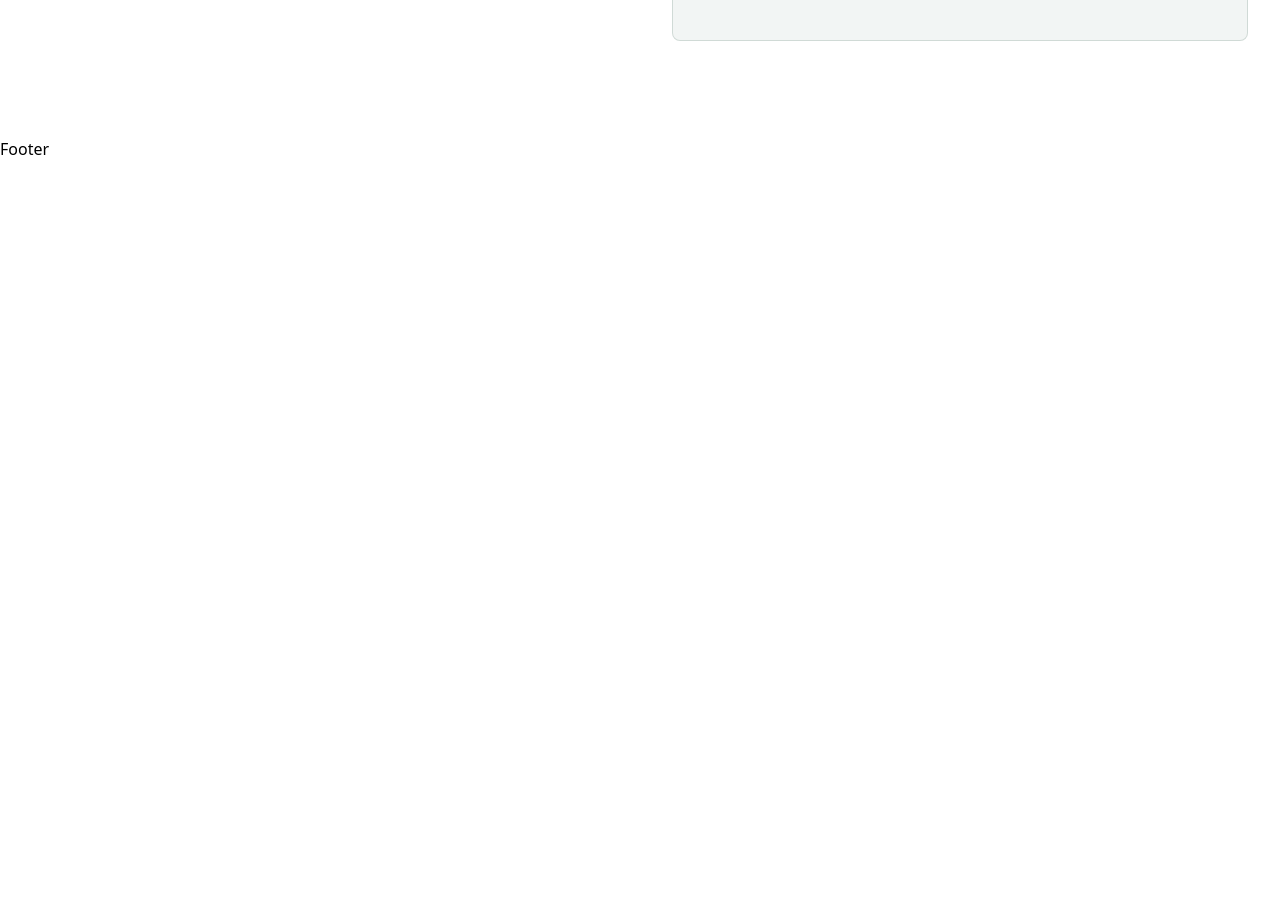
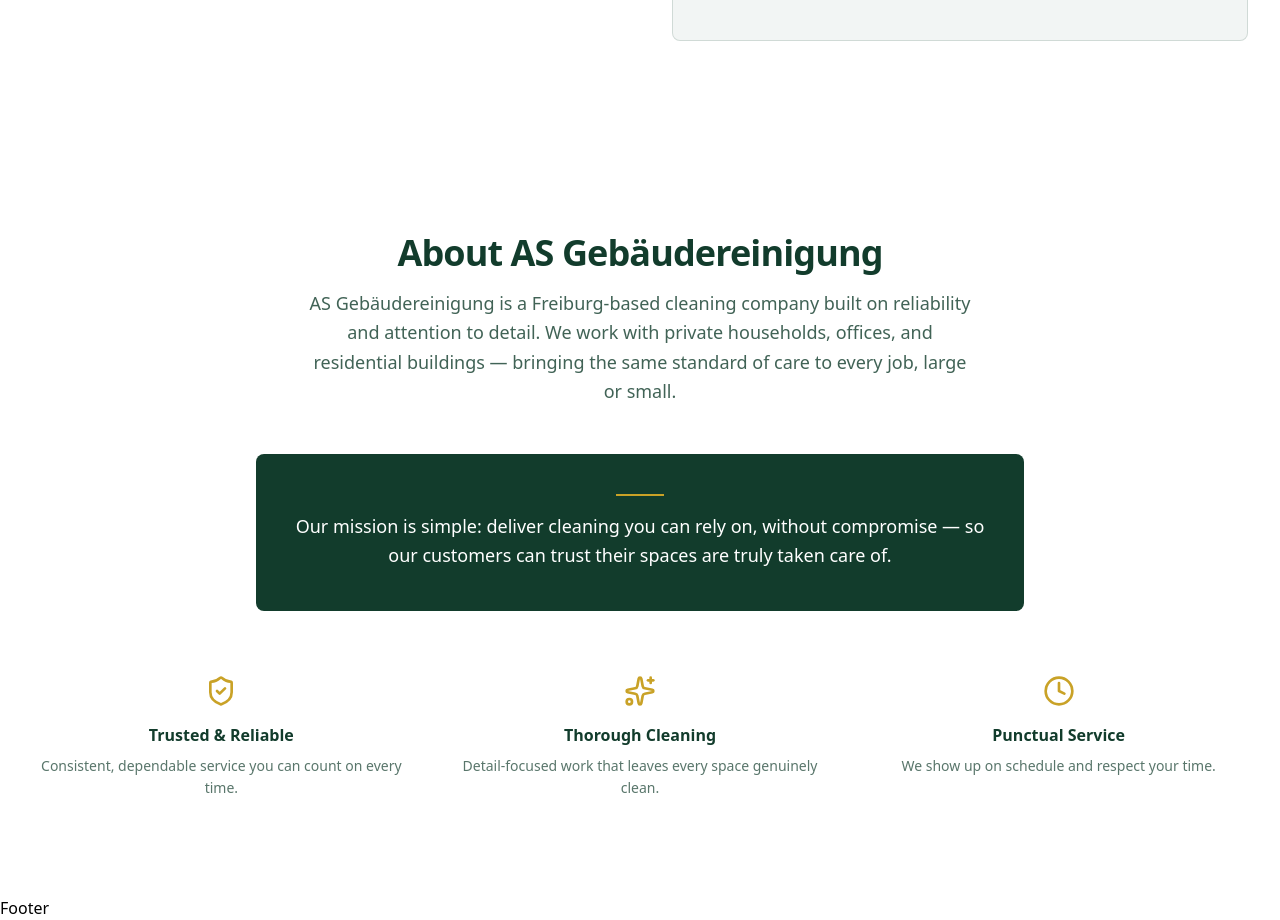
Before and after one commit to Abdul-Ahad3/Gebaudereinigung, a Next.js app: page / in a window 1280 px wide. Shown: the part 840-1760 px from the top of the page. Before the commit the page ends 1001 px from the top, so only its background shows below. Built offline with nearby package versions, Linux system fonts and the light colour scheme.

Commit message:
Add About section

```diff
--- a/src/app/page.tsx
+++ b/src/app/page.tsx
@@ -1,12 +1,14 @@
 import Footer from '@/components/layout/Footer';
 import { Navbar } from '@/components/layout/Navbar';
 import { Hero } from '@/components/sections/Hero';
+import { About } from '@/components/sections/About';
 
 export default function Home() {
   return (
     <>
       <Navbar />
       <Hero />
+      <About />
       <Footer />
     </>
   );
--- /dev/null
+++ b/src/components/sections/About.tsx
@@ -0,0 +1,72 @@
+import { ShieldCheck, Sparkles, Clock } from "lucide-react";
+import { Container } from "@/components/layout/Container";
+
+const features = [
+  {
+    icon: ShieldCheck,
+    title: "Trusted & Reliable",
+    description: "Consistent, dependable service you can count on every time.",
+  },
+  {
+    icon: Sparkles,
+    title: "Thorough Cleaning",
+    description: "Detail-focused work that leaves every space genuinely clean.",
+  },
+  {
+    icon: Clock,
+    title: "Punctual Service",
+    description: "We show up on schedule and respect your time.",
+  },
+];
+
+export function About() {
+  return (
+    <section aria-labelledby="about-heading" className="bg-white py-16 lg:py-24">
+      <Container>
+        {/* Intro */}
+        <div className="mx-auto max-w-2xl text-center">
+          <h2
+            id="about-heading"
+            className="text-3xl font-bold tracking-tight text-brand-green sm:text-4xl"
+          >
+            About AS Gebäudereinigung
+          </h2>
+          <p className="mt-4 text-lg leading-relaxed text-brand-green/80">
+            AS Gebäudereinigung is a Freiburg-based cleaning company built on
+            reliability and attention to detail. We work with private
+            households, offices, and residential buildings — bringing the
+            same standard of care to every job, large or small.
+          </p>
+        </div>
+
+        {/* Mission callout */}
+        <div className="mx-auto mt-12 max-w-3xl rounded-lg bg-brand-green px-8 py-10 text-center">
+          <div className="mx-auto h-0.5 w-12 bg-brand-gold" />
+          <p className="mt-4 text-lg font-medium leading-relaxed text-white">
+            Our mission is simple: deliver cleaning you can rely on, without
+            compromise — so our customers can trust their spaces are truly
+            taken care of.
+          </p>
+        </div>
+
+        {/* Feature highlights */}
+        <div className="mt-16 grid gap-10 sm:grid-cols-3">
+          {features.map((feature) => (
+            <div key={feature.title} className="flex flex-col items-center text-center">
+              <feature.icon
+                className="h-8 w-8 text-brand-gold"
+                aria-hidden="true"
+              />
+              <h3 className="mt-4 text-base font-semibold text-brand-green">
+                {feature.title}
+              </h3>
+              <p className="mt-2 text-sm leading-relaxed text-brand-green/70">
+                {feature.description}
+              </p>
+            </div>
+          ))}
+        </div>
+      </Container>
+    </section>
+  );
+}
```
